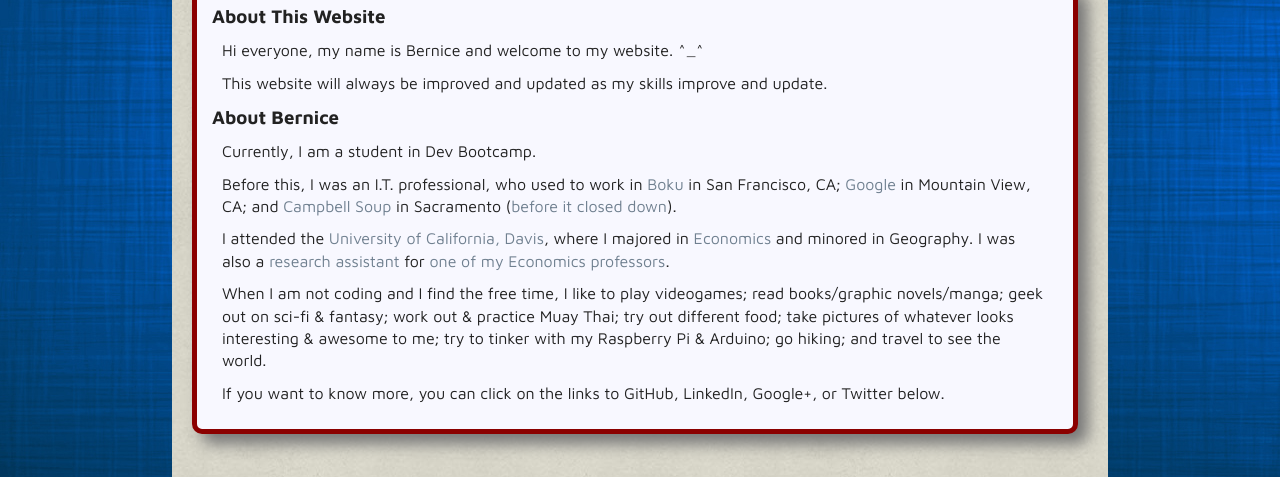
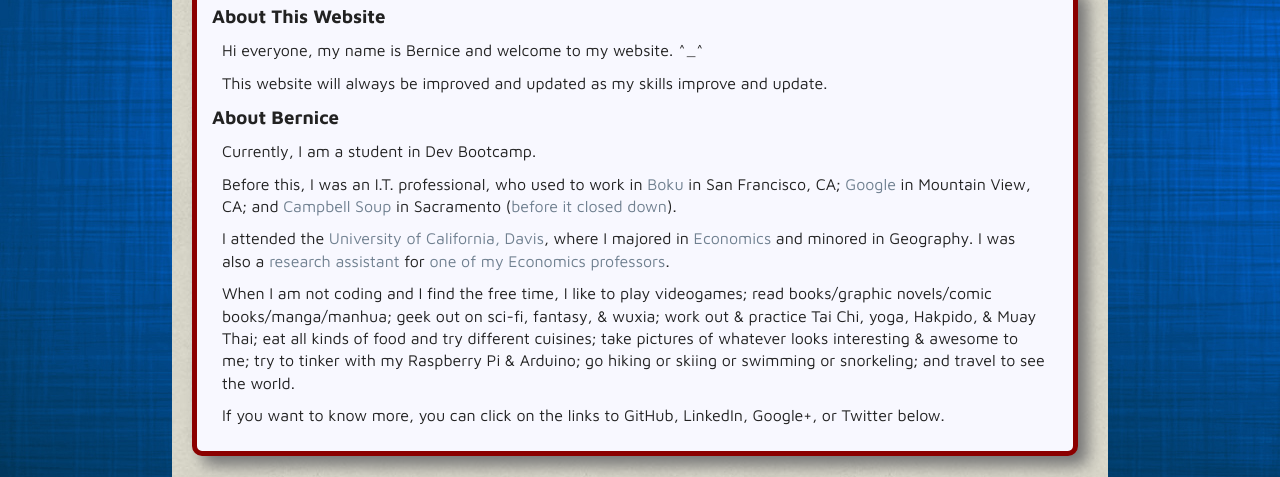
Before and after one commit to BerniceChua/BerniceChua.github.io, a plain HTML site: page about.html in a window 1280 px wide. Shown: the part 269-746 px from the top of the page. Drawn offline with nearby package versions, Linux system fonts and the light colour scheme.

Commit message:
Edit about.html.

```diff
--- a/about.html
+++ b/about.html
@@ -87,7 +87,7 @@
 
         <p>I attended the <a href="http://ucdavis.edu/">University of California, Davis</a>, where I majored in <a href="http://admissions.ucdavis.edu/majors/major_view.cfm?major=lecn">Economics</a> and minored in Geography.  I was also a <a href="http://iga.ucdavis.edu/">research assistant</a> for <a href="http://economics.ucdavis.edu/people/fzfeens">one of my Economics professors</a>.</p>
 
-        <p>When I am not coding and I find the free time, I like to play videogames; read books/graphic novels/manga; geek out on sci-fi & fantasy; work out & practice Muay Thai; try out different food; take pictures of whatever looks interesting & awesome to me; try to tinker with my Raspberry Pi & Arduino; go hiking; and travel to see the world.</p>
+        <p>When I am not coding and I find the free time, I like to play videogames; read books/graphic novels/comic books/manga/manhua; geek out on sci-fi, fantasy, & <a href="https://en.wikipedia.org/wiki/Wuxia"></a>wuxia; work out & practice Tai Chi, yoga, Hakpido, & Muay Thai; eat all kinds of food and try different cuisines; take pictures of whatever looks interesting & awesome to me; try to tinker with my Raspberry Pi & Arduino; go hiking or skiing or swimming or snorkeling; and travel to see the world.</p>
 
         <p>If you want to know more, you can click on the links to GitHub, LinkedIn, Google+, or Twitter below.</p>
 
```
